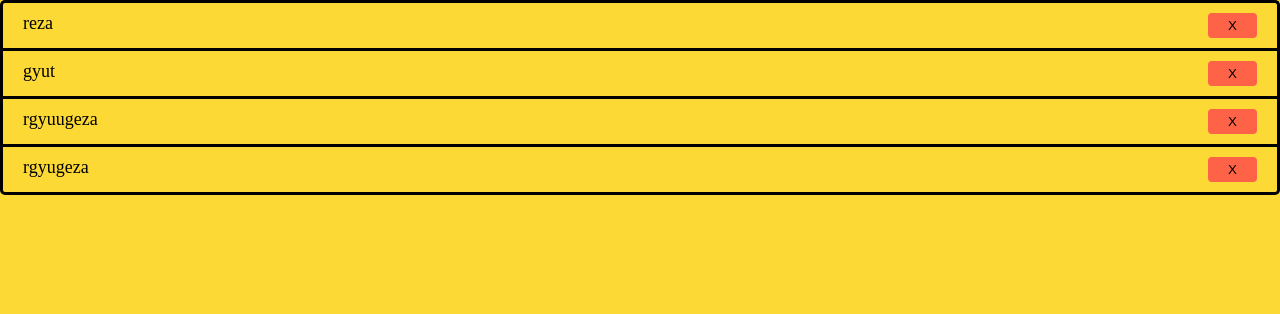
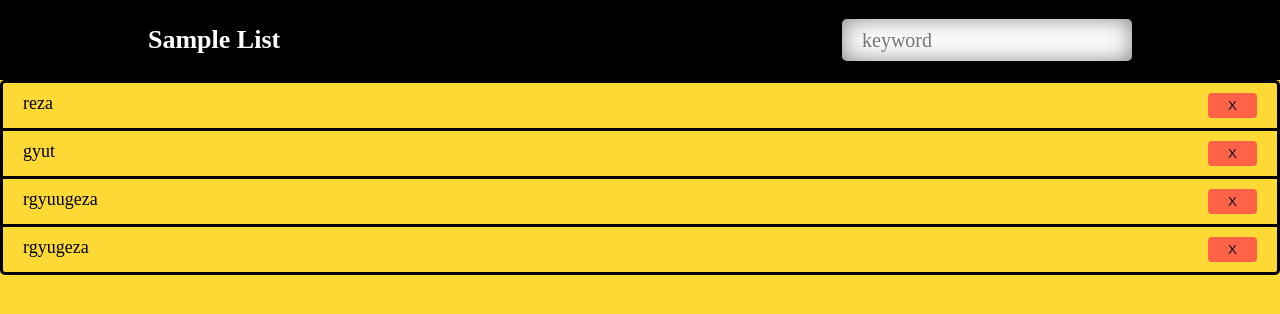
Before and after one commit to aliNejati-bu/first-ract-project, a JavaScript app: page / in a window 1280 px wide. Shown: the top 314 px of the page. Built offline with nearby package versions, Linux system fonts and the light colour scheme.

Commit message:
add header.

```diff
--- a/src/App.js
+++ b/src/App.js
@@ -1,13 +1,19 @@
 import TodoItem from "./components/TodoItem/TodoItem";
+import Header from "./components/Header/Header";
 
 function App() {
     return (
+        <div>
+            <Header/>
             <ul className="home__list">
                 <TodoItem name="reza"></TodoItem>
                 <TodoItem name="gyut"></TodoItem>
                 <TodoItem name="rgyuugeza"></TodoItem>
                 <TodoItem name="rgyugeza"></TodoItem>
             </ul>
+
+        </div>
+
     );
 }
 
--- /dev/null
+++ b/src/components/Header/Header.css
@@ -0,0 +1,20 @@
+
+.header {
+    background: var(--color-blak);
+    width: 100%;
+    height: var(--size-header);
+    color: white;
+}
+
+
+.header .container {
+    display: flex;
+    justify-content: space-between;
+    align-items: center;
+    height: 100%;
+}
+
+.header__title {
+    font-size: var(--fize-font-header);
+    font-weight: 800;
+}
--- /dev/null
+++ b/src/components/Header/Header.js
@@ -0,0 +1,16 @@
+import './Header.css';
+
+function Header() {
+    return (
+        <header className='header'>
+            <div className="container">
+                <h1 className="header__title">
+                    Sample List
+                </h1>
+                <input type="text" className="input" placeholder="keyword" id="search-input"/>
+            </div>
+        </header>
+    );
+}
+
+export default Header;
--- a/src/index.css
+++ b/src/index.css
@@ -38,3 +38,29 @@ body {
   list-style: none;
   margin-bottom: 2rem;
 }
+.container {
+  max-width: 1024px;
+  margin: 0 auto;
+  padding: 0 2rem;
+}
+
+
+
+/* input */
+.input {
+  border: 0;
+  outline: 0;
+  box-shadow: inset 0px 0px 26px -3px rgba(0, 0, 0, 0.57);
+  height: 4.2rem;
+  width: 29rem;
+  font-family: var(--font-body);
+  padding: 0.5rem 2rem;
+  border-radius: 5px;
+  transition: 300ms;
+  font-size: 2rem;
+}
+
+
+.input:focus {
+  box-shadow: inset 0px 0px 26px -3px rgba(0, 0, 0, 0.57), 0px 0px 0px 3px var(--color-primary);
+}
```
Lines whose indentation alone changed are shown as unchanged.
